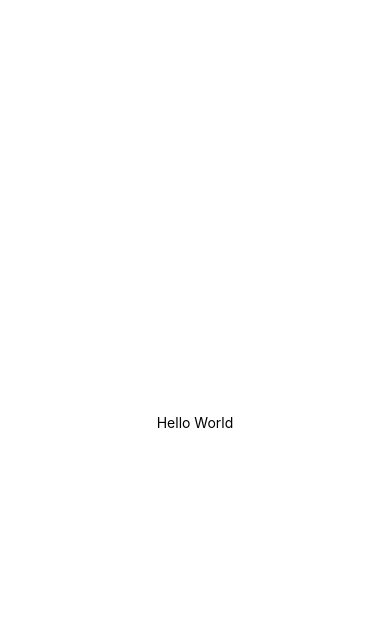
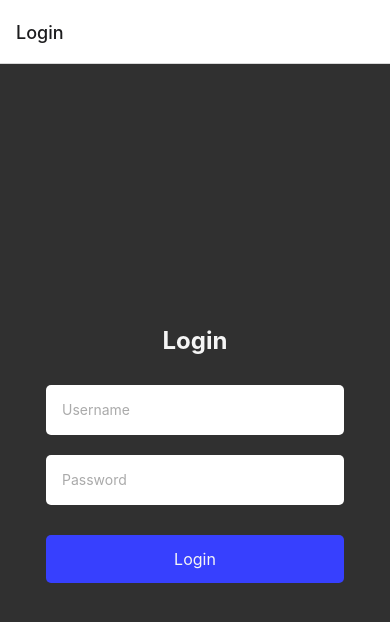
Before and after one commit to liglig99/fitness-tracker, a React Native app in the folder frontend/: screen /Login in a window 390 px wide. Shown: the top 622 px of the page. Built offline with nearby package versions, Linux system fonts and the light colour scheme.

Commit message:
handle login and automatic token refresh

```diff
--- a/frontend/App.js
+++ b/frontend/App.js
@@ -1,20 +1,37 @@
-import { StatusBar } from 'expo-status-bar';
-import { StyleSheet, Text, View } from 'react-native';
+import LoginScreen from './LoginScreen';
+import HomeScreen from './HomeScreen';
+import { NavigationContainer } from '@react-navigation/native';
+import { createStackNavigator } from '@react-navigation/stack';
+import ProfileButton from './components/ProfileButton';
+import customFetch from './customFetch';
+
+const Stack = createStackNavigator();
 
 export default function App() {
   return (
-    <View style={styles.container}>
-      <Text>Hello World</Text>
-      <StatusBar style="auto" />
-    </View>
+    <NavigationContainer>
+      <Stack.Navigator initialRouteName="Login">
+        <Stack.Screen name="Login" component={LoginScreen} />
+        <Stack.Screen
+          name="Home"
+          component={HomeScreen}
+          options={{
+            title: '',
+            headerLeft: () => null,
+            headerRight: () => (
+              <ProfileButton
+                onPress={async () => {
+                  const resp = await customFetch(
+                    'http://192.168.178.79:3000/profile',
+                    {},
+                  );
+                  console.log(await resp.json());
+                }}
+              />
+            ),
+          }}
+        />
+      </Stack.Navigator>
+    </NavigationContainer>
   );
 }
-
-const styles = StyleSheet.create({
-  container: {
-    flex: 1,
-    backgroundColor: '#fff',
-    alignItems: 'center',
-    justifyContent: 'center',
-  },
-});
--- /dev/null
+++ b/frontend/HomeScreen.js
@@ -0,0 +1,17 @@
+import { View, Text, TouchableOpacity } from 'react-native';
+import styles from './styles';
+
+const HomeScreen = ({ navigation }) => {
+  return (
+    <View style={styles.container}>
+      <TouchableOpacity style={styles.buttonContainer} onPress={() => {}}>
+        <Text style={styles.buttonText}>Start Workout</Text>
+      </TouchableOpacity>
+      <TouchableOpacity style={styles.buttonContainer} onPress={() => {}}>
+        <Text style={styles.buttonText}>Create Workout</Text>
+      </TouchableOpacity>
+    </View>
+  );
+};
+
+export default HomeScreen;
--- /dev/null
+++ b/frontend/LoginScreen.js
@@ -0,0 +1,58 @@
+import React, { useState } from 'react';
+import { View, Text, TextInput, TouchableOpacity } from 'react-native';
+import customFetch from './customFetch';
+import styles from './styles';
+
+const LoginScreen = ({ navigation }) => {
+  const [username, setUsername] = useState('');
+  const [password, setPassword] = useState('');
+
+  const handleLogin = async () => {
+    try {
+      const options = {
+        method: 'POST',
+        headers: {
+          'Content-Type': 'application/json',
+        },
+        body: JSON.stringify({
+          username,
+          password,
+        }),
+      };
+      await customFetch('http://192.168.178.79:3000/auth/login', options);
+      navigation.navigate('Home');
+    } catch (error) {
+      console.error(error); // todo handle wrong credentials
+    }
+  };
+
+  return (
+    <View style={styles.container}>
+      <Text style={styles.title}>Login</Text>
+      <TextInput
+        style={styles.input}
+        placeholder="Username"
+        placeholderTextColor="#aaaaaa"
+        value={username}
+        onChangeText={setUsername}
+        underlineColorAndroid="transparent"
+        autoCapitalize="none"
+      />
+      <TextInput
+        style={styles.input}
+        placeholder="Password"
+        placeholderTextColor="#aaaaaa"
+        value={password}
+        onChangeText={setPassword}
+        secureTextEntry
+        underlineColorAndroid="transparent"
+        autoCapitalize="none"
+      />
+      <TouchableOpacity style={styles.buttonContainer} onPress={handleLogin}>
+        <Text style={styles.buttonText}>Login</Text>
+      </TouchableOpacity>
+    </View>
+  );
+};
+
+export default LoginScreen;
--- /dev/null
+++ b/frontend/components/ProfileButton.js
@@ -0,0 +1,17 @@
+import React from 'react';
+import { TouchableOpacity } from 'react-native';
+import { MaterialIcons } from '@expo/vector-icons';
+import styles from '../styles';
+
+export default function ProfileButton({ onPress }) {
+  return (
+    <TouchableOpacity onPress={onPress}>
+      <MaterialIcons
+        style={styles.headerButton}
+        name="person"
+        size={24}
+        color="black"
+      />
+    </TouchableOpacity>
+  );
+}
--- /dev/null
+++ b/frontend/customFetch.js
@@ -0,0 +1,79 @@
+import tough from 'tough-cookie';
+
+export const cookiejar = new tough.CookieJar();
+
+async function customFetch(url, opts = {}) {
+  const cookies = getCookies(url);
+
+  const response = await fetch(url, {
+    ...opts,
+    headers: {
+      ...opts.headers,
+      cookies,
+    },
+  });
+  console.log('Response status:', response.status);
+
+  if (response.status === 401) {
+    await refreshToken().catch((error) => {
+      console.error(error.message);
+      return;
+    });
+    return customFetch(url, opts);
+  }
+
+  saveCookies(response, url);
+
+  return response;
+}
+
+async function refreshToken(url) {
+  return new Promise(async (rs) => {
+    const cookies = getCookies(url);
+
+    console.log('Refreshing token');
+    const response = await fetch('http://192.168.178.79:3000/auth/refresh', {
+      method: 'POST',
+      headers: {
+        cookies,
+      },
+    });
+    if (response.status !== 201) {
+      throw new Error('Failed to refresh token');
+    }
+    console.log('Refresh response status:', response.status);
+    saveCookies(response, url);
+    rs();
+  });
+}
+
+function getCookies(url) {
+  return new Promise((rs, rj) => {
+    cookiejar.getCookies(url, (err, cookies) => {
+      if (err) {
+        rj(err);
+        return;
+      }
+
+      rs(cookies || []);
+    });
+  });
+}
+
+function saveCookies(response, url) {
+  if (!response.headers['set-cookie']) {
+    return;
+  }
+  return new Promise((rs, rj) => {
+    cookiejar.setCookie(response.headers['set-cookie'], url, (e, s) => {
+      if (e) {
+        rj(e);
+        return;
+      }
+
+      rs(s);
+    });
+  });
+}
+
+export default customFetch;
--- /dev/null
+++ b/frontend/styles/index.js
@@ -0,0 +1,47 @@
+import { StyleSheet } from 'react-native';
+
+const styles = StyleSheet.create({
+  container: {
+    flex: 1,
+    justifyContent: 'center',
+    padding: 16,
+    backgroundColor: '#303030',
+  },
+  title: {
+    fontSize: 24,
+    fontWeight: 'bold',
+    color: '#f5f5f5',
+    marginBottom: 20,
+    textAlign: 'center',
+  },
+  input: {
+    height: 50,
+    borderRadius: 5,
+    overflow: 'hidden',
+    backgroundColor: 'white',
+    marginTop: 10,
+    marginBottom: 10,
+    marginLeft: 30,
+    marginRight: 30,
+    paddingLeft: 16,
+  },
+  buttonContainer: {
+    backgroundColor: '#3740FE',
+    marginLeft: 30,
+    marginRight: 30,
+    marginTop: 20,
+    height: 48,
+    borderRadius: 5,
+    alignItems: 'center',
+    justifyContent: 'center',
+  },
+  buttonText: {
+    color: '#f5f5f5',
+    fontSize: 16,
+  },
+  headerButton: {
+    marginRight: 15,
+  },
+});
+
+export default styles;
```
Also changed, not shown: frontend/package.json (+10 -1 lines), 1 other file (tests, documents, lock files or other folders).
